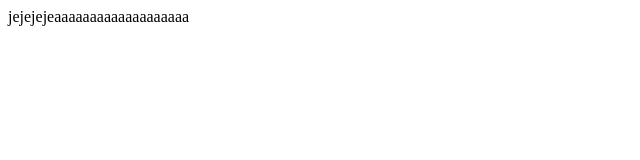
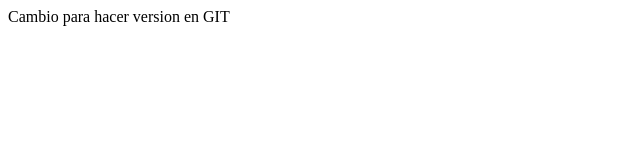
Before and after one commit to layawilliam/proyectoDemoPreWork, a plain HTML site: page index.html in a window 1280 px wide. Shown: the full height of the page, 0-640 px from the left. Drawn offline with Linux system fonts and the light colour scheme.

Commit message:
version 2 cambios

```diff
--- a/index.html
+++ b/index.html
@@ -7,6 +7,6 @@
     <title>Documentaa</title>
 </head>
 <body>
-    <article>jejejejeaaaaaaaaaaaaaaaaaaa</article>
+    <article>Cambio para hacer version en GIT</article>
 </body>
 </html>
```
